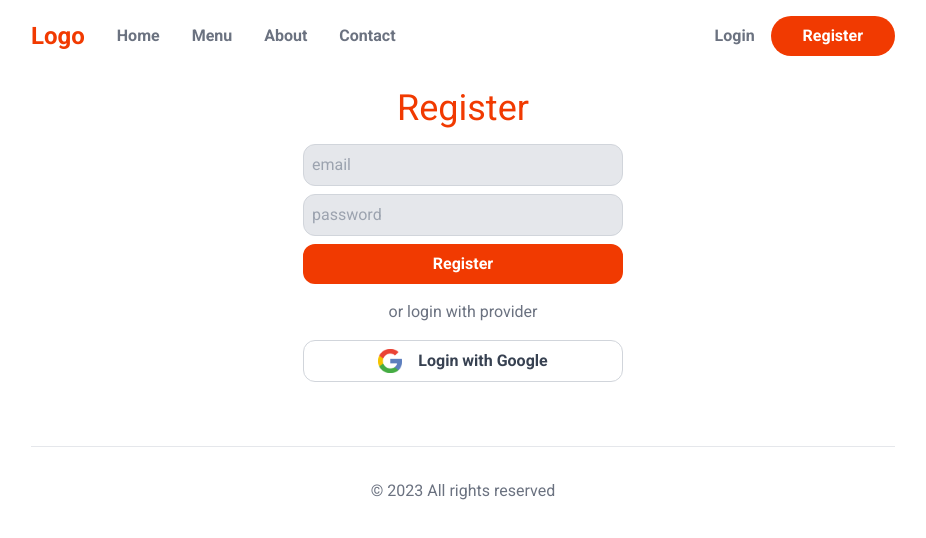
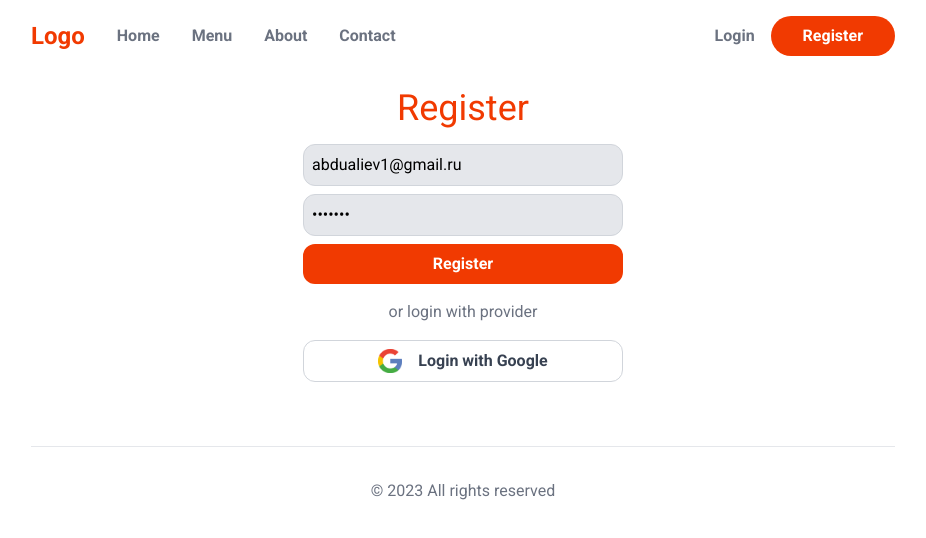
Before and after one commit to Abdualiev01/food-ordering, a Next.js app: page /register in a window 1280 px wide. Shown: the top 538 px of the page, without its empty margins (177-1103 px from the left). Built offline with nearby package versions, Linux system fonts and the light colour scheme.

Commit message:
create server side for register

```diff
--- a/package.json
+++ b/package.json
@@ -9,12 +9,16 @@
     "lint": "next lint"
   },
   "dependencies": {
+    "bcrypt": "^5.1.1",
+    "mongoose": "^8.0.2",
     "next": "14.0.3",
     "next-auth": "^4.24.5",
     "react": "^18",
     "react-dom": "^18"
   },
   "devDependencies": {
+    "@types/node": "20.10.2",
+    "@types/react": "18.2.41",
     "autoprefixer": "^10.0.1",
     "eslint": "^8",
     "eslint-config-next": "14.0.3",
--- /dev/null
+++ b/src/app/api/auth/[...nextauth]/route.ts
@@ -0,0 +1,41 @@
+import NextAuth from "next-auth";
+import CredentialsProvider from "next-auth/providers/credentials";
+
+const handler = NextAuth({
+  providers: [
+    CredentialsProvider({
+      name: "Credentials",
+      credentials: {
+        username: {
+          label: "Email",
+          type: "email",
+          placeholder: "test@example.com",
+        },
+        password: { label: "Password", type: "password" },
+      },
+      async authorize(credentials, req) {
+        // You need to provide your own logic here that takes the credentials
+        // submitted and returns either a object representing a user or value
+        // that is false/null if the credentials are invalid.
+        // e.g. return { id: 1, name: 'J Smith', email: 'jsmith@example.com' }
+        // You can also use the `req` object to obtain additional parameters
+        // (i.e., the request IP address)
+        const res = await fetch("/your/endpoint", {
+          method: "POST",
+          body: JSON.stringify(credentials),
+          headers: { "Content-Type": "application/json" },
+        });
+        const user = await res.json();
+
+        // If no error and we have user data, return it
+        if (res.ok && user) {
+          return user;
+        }
+        // Return null if user data could not be retrieved
+        return null;
+      },
+    }),
+  ],
+});
+
+export { handler as GET, handler as POST };
--- a/src/app/api/models/User.js
+++ /dev/null
@@ -1,19 +0,0 @@
-import Schema, { model, models } from "mongoose";
-
-const UserSchema = new Schema(
-  {
-    email: { type: String, required: true, unique: true },
-    password: {
-      type: String,
-      required: true,
-      validate: (pass) => {
-        if (!pass?.Length || pass.Length < 5) {
-          new Error("password must be at least 5 characters");
-        }
-      },
-    },
-  },
-  { timestamps: true }
-);
-
-export const User = models?.User || model("User", UserSchema);
--- /dev/null
+++ b/src/app/api/register/route.js
@@ -0,0 +1,20 @@
+import { User } from "../../../models/User";
+import mongoose from "mongoose";
+import bcrypt from "bcrypt";
+
+export async function POST(req) {
+  const body = await req.json();
+  mongoose.connect(process.env.MONGO_URL);
+
+  const pass = body.password;
+  if (!pass?.length || pass.length < 5) {
+    new Error("password must be at least 5 characters");
+  }
+
+  const notHashedPassword = pass;
+  const salt = bcrypt.genSaltSync(10);
+  body.password = bcrypt.hashSync(notHashedPassword, salt);
+
+  const createdUser = await User.create(body);
+  return Response.json(createdUser);
+}
--- a/src/app/layout.js
+++ b/src/app/layout.js
@@ -1,6 +1,6 @@
 import { Roboto } from "next/font/google";
 import "./globals.css";
-import Header from "@/components/layout/Header";
+import Header from "../components/layout/Header";
 
 const inter = Roboto({ subsets: ["latin"], weight: ["400", "500", "700"] });
 
--- a/src/app/page.js
+++ b/src/app/page.js
@@ -1,6 +1,6 @@
-import Hero from "@/components/layout/Hero";
-import HomeMenu from "@/components/layout/HomeMenu";
-import SectionHeaders from "@/components/layout/SectionHeaders";
+import Hero from "../components/layout/Hero";
+import HomeMenu from "../components/layout/HomeMenu";
+import SectionHeaders from "../components/layout/SectionHeaders";
 
 export default function Home() {
   return (
--- a/src/app/register/page.js
+++ b/src/app/register/page.js
@@ -1,12 +1,35 @@
+"use client";
 import Image from "next/image";
+import { useState } from "react";
 
 export default function RegisterPage() {
+  const [email, setEmail] = useState("abdualiev1@gmail.ru");
+  const [password, setPassword] = useState("1234343");
+
+  const handleFormSubmit = (e) => {
+    e.preventDefault();
+    fetch("/api/register", {
+      method: "POST",
+      body: JSON.stringify({ email, password }),
+      headers: { "Content-Type": "application/json" },
+    });
+  };
   return (
     <section className="mt-8">
       <h1 className="text-primary text-center text-4xl mb-4">Register</h1>
-      <form className="block max-w-xs mx-auto">
-        <input type="email" placeholder="email" />
-        <input type="password" placeholder="password" />
+      <form className="block max-w-xs mx-auto" onSubmit={handleFormSubmit}>
+        <input
+          type="email"
+          placeholder="Email"
+          value={email}
+          onChange={(e) => setEmail(e.target.value)}
+        />
+        <input
+          type="password"
+          placeholder="Password"
+          value={password}
+          onChange={(e) => setPassword(e.target.value)}
+        />
         <button type="submit">Register</button>
         <div className="my-4 text-center text-gray-500">
           or login with provider
--- /dev/null
+++ b/src/models/User.js
@@ -0,0 +1,11 @@
+import { model, models, Schema } from "mongoose";
+
+const UserSchema = new Schema(
+  {
+    email: { type: String, required: true, unique: true },
+    password: { type: String },
+  },
+  { timestamps: true }
+);
+
+export const User = models?.User || model("User", UserSchema);
```
Also changed, not shown: tsconfig.json (added, +34 -0 lines), 2 other files (tests, documents, lock files or other folders).
